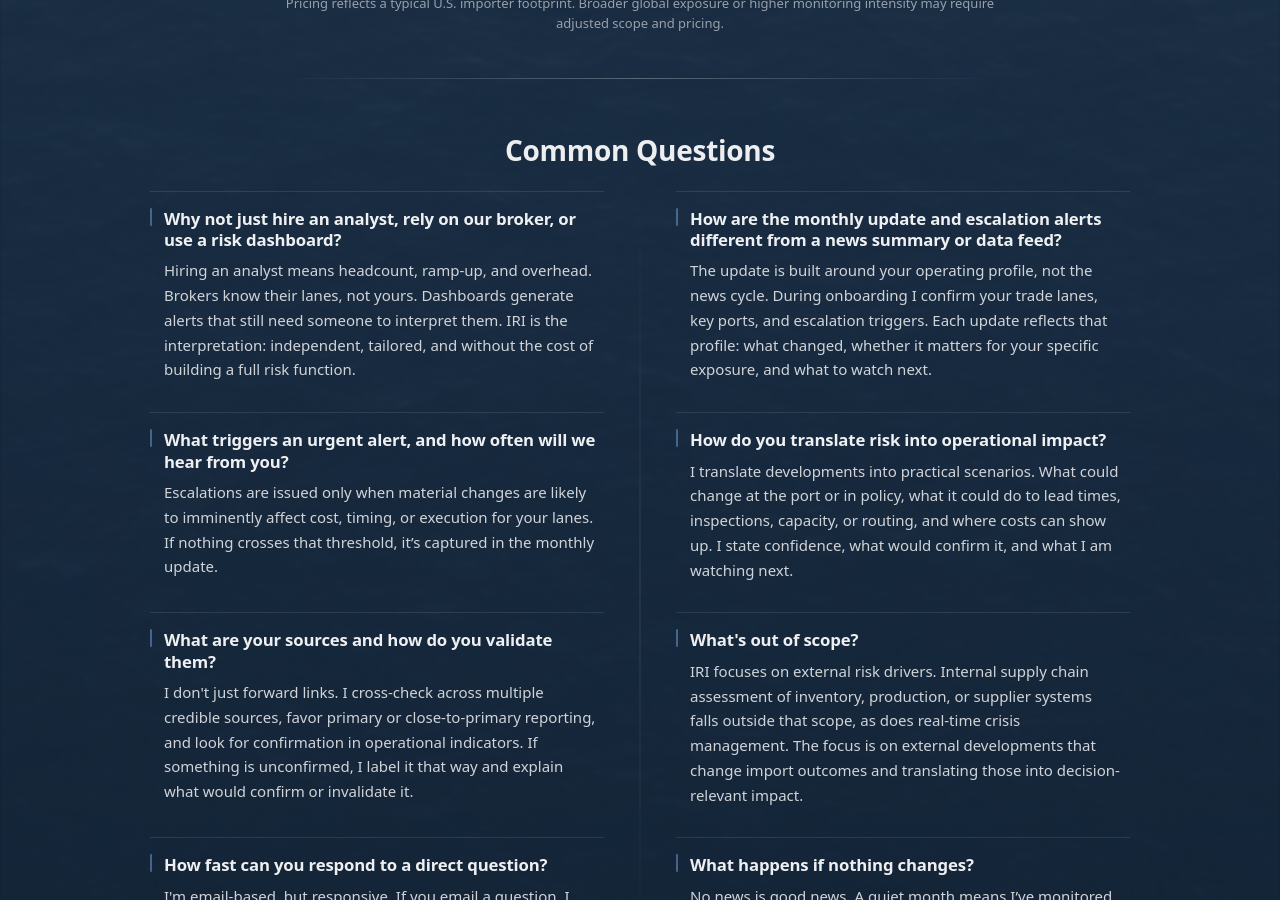
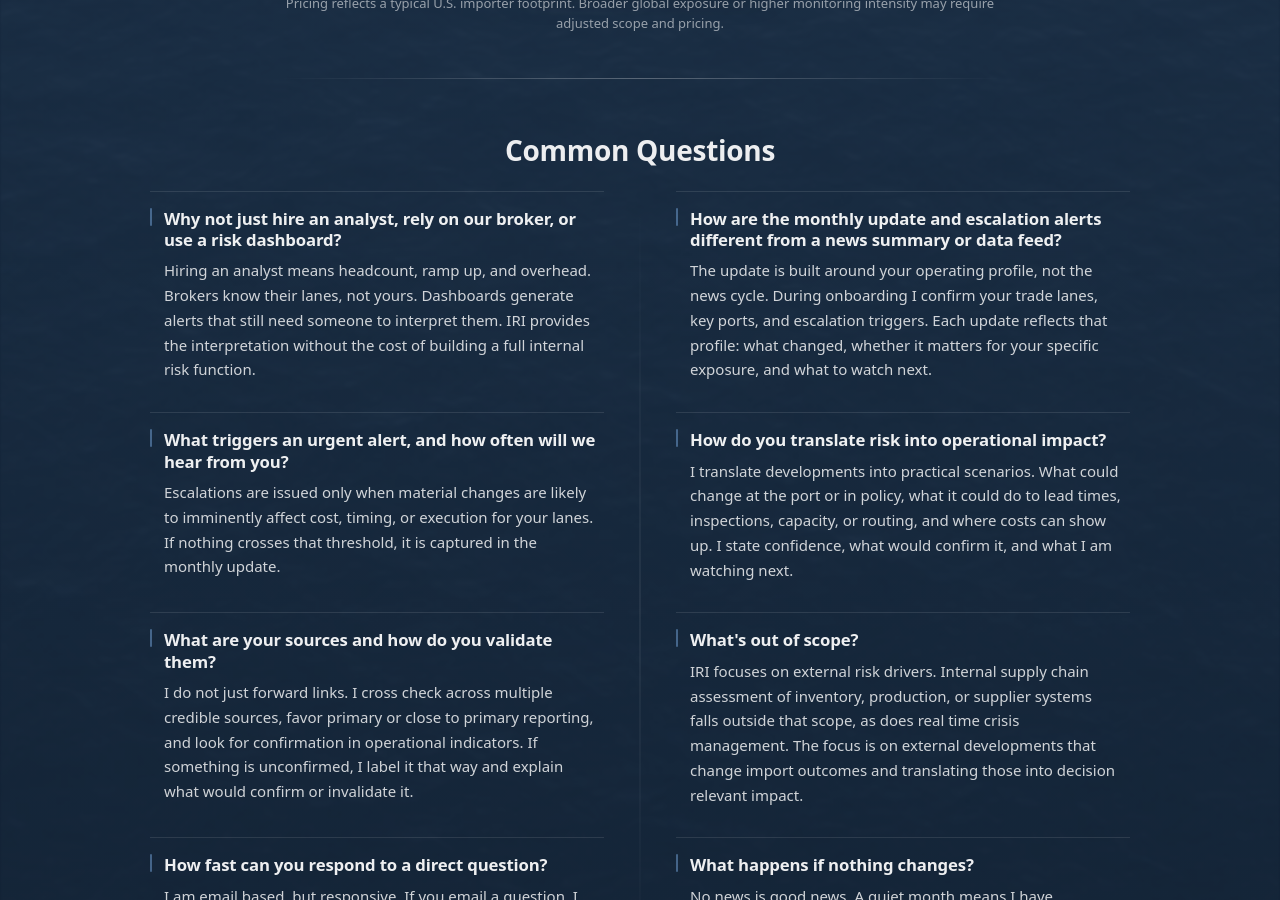
Before and after one commit to importrisk/import-risk-intelligence-site, a Jekyll site: the page built from method.html, in a window 1280 px wide and 900 px high, scrolled down 2181 px. Built offline with Jekyll 4.4.1, drawn with Linux system fonts in a browser that asks for light colours; some of the changed text lies outside the part shown.

Commit message:
Update method.html

```diff
--- a/method.html
+++ b/method.html
@@ -151,7 +151,7 @@
             <!-- WHAT YOU RECEIVE -->
             <article class="mp-card" aria-label="What You Receive">
               <p class="mp-card-label">What You Receive</p>
-              <p class="mp-card-subtitle">Structured, decision-ready output.</p>
+              <p class="mp-card-subtitle">Structured, decision focused output.</p>
 
               <ul class="mp-card-list">
                 <li>
@@ -171,7 +171,7 @@
                   <span>Each development is assessed for likely operational impact, with a stated confidence level (high / medium / low).</span>
                 </li>
                 <li>
-                  <strong>Follow-up access</strong>
+                  <strong>Follow up access</strong>
                   <span>Questions within your coverage scope are welcome. I respond the same or next business day. I am not on call around the clock.</span>
                 </li>
                 <li>
@@ -225,7 +225,7 @@
             <div class="mp-faq-item" role="listitem">
               <h4 class="mp-q">Why not just hire an analyst, rely on our broker, or use a risk dashboard?</h4>
               <p class="mp-a">
-                Hiring an analyst means headcount, ramp-up, and overhead. Brokers know their lanes, not yours. Dashboards generate alerts that still need someone to interpret them. IRI is the interpretation: independent, tailored, and without the cost of building a full risk function.
+                Hiring an analyst means headcount, ramp up, and overhead. Brokers know their lanes, not yours. Dashboards generate alerts that still need someone to interpret them. IRI provides the interpretation without the cost of building a full internal risk function.
               </p>
             </div>
 
@@ -253,27 +253,27 @@
             <div class="mp-faq-item" role="listitem">
               <h4 class="mp-q">What are your sources and how do you validate them?</h4>
               <p class="mp-a">
-                I don't just forward links. I cross-check across multiple credible sources, favor primary or close-to-primary reporting, and look for confirmation in operational indicators. If something is unconfirmed, I label it that way and explain what would confirm or invalidate it.
+                I do not just forward links. I cross check across multiple credible sources, favor primary or close to primary reporting, and look for confirmation in operational indicators. If something is unconfirmed, I label it that way and explain what would confirm or invalidate it.
               </p>
             </div>
 
             <div class="mp-faq-item" role="listitem">
               <h4 class="mp-q">What's out of scope?</h4>
               <p class="mp-a">
-                IRI focuses on external risk drivers. Internal supply chain assessment of inventory, production, or supplier systems falls outside that scope, as does real-time crisis management. The focus is on external developments that change import outcomes and translating those into decision-relevant impact.</p>
+                IRI focuses on external risk drivers. Internal supply chain assessment of inventory, production, or supplier systems falls outside that scope, as does real time crisis management. The focus is on external developments that change import outcomes and translating those into decision relevant impact.</p>
             </div>
 
             <div class="mp-faq-item" role="listitem">
               <h4 class="mp-q">How fast can you respond to a direct question?</h4>
               <p class="mp-a">
-                I'm email-based, but responsive. If you email a question, I typically reply the same business day or next business day, depending on complexity. If something is clearly time-sensitive, I'll move faster when I can.
+                I am email based, but responsive. If you email a question, I typically reply the same business day or next business day, depending on complexity. If something is clearly time sensitive, I will move faster when I can.
               </p>
             </div>
 
             <div class="mp-faq-item" role="listitem">
               <h4 class="mp-q">What happens if nothing changes?</h4>
               <p class="mp-a">
-                No news is good news. A quiet month means I’ve monitored the landscape daily and nothing crossed the threshold worth escalating. You’ll still receive a monthly update confirming what remains stable and what I’m watching next. </p>
+                No news is good news. A quiet month means I have monitored the landscape daily and nothing crossed the threshold worth escalating. You will still receive a monthly update confirming what remains stable and what I am watching next. </p>
             </div>
 
           </div>
```
Also changed, not shown: other parts of method.html (+12 -12 lines).
